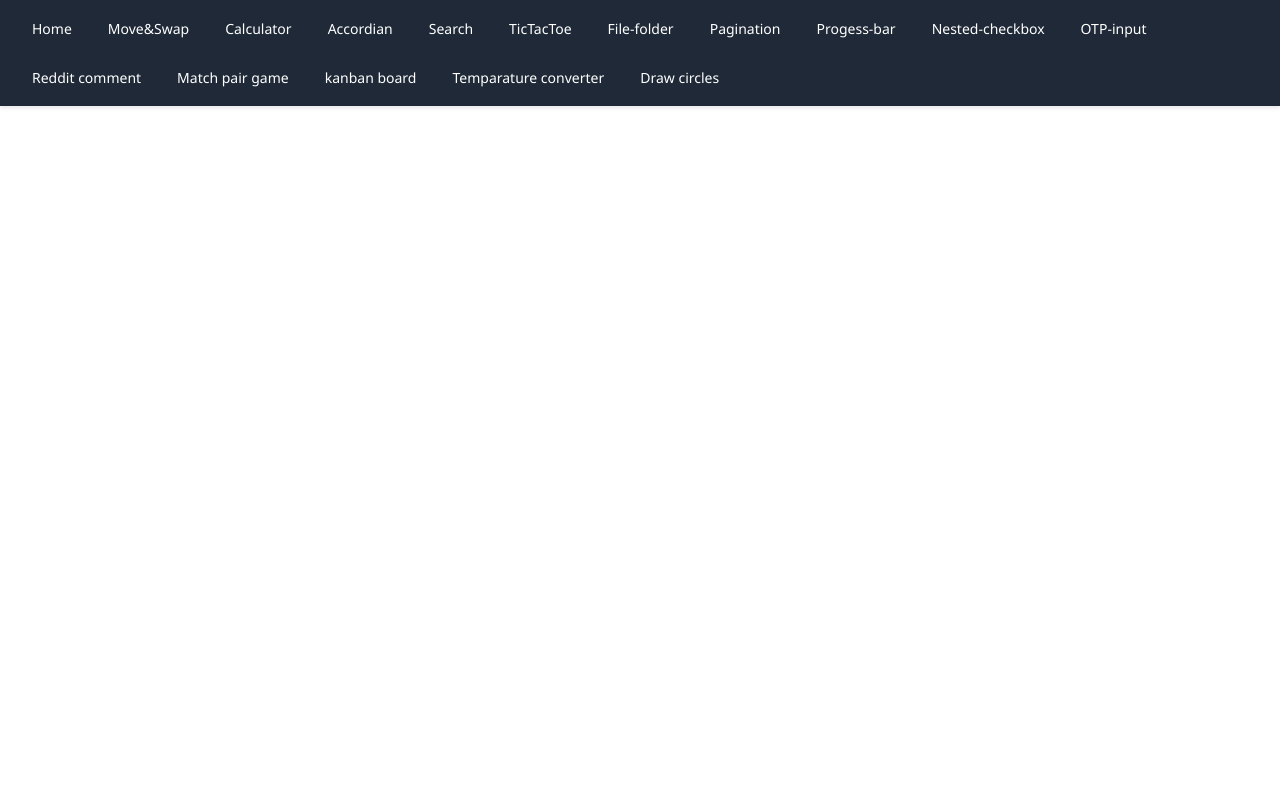
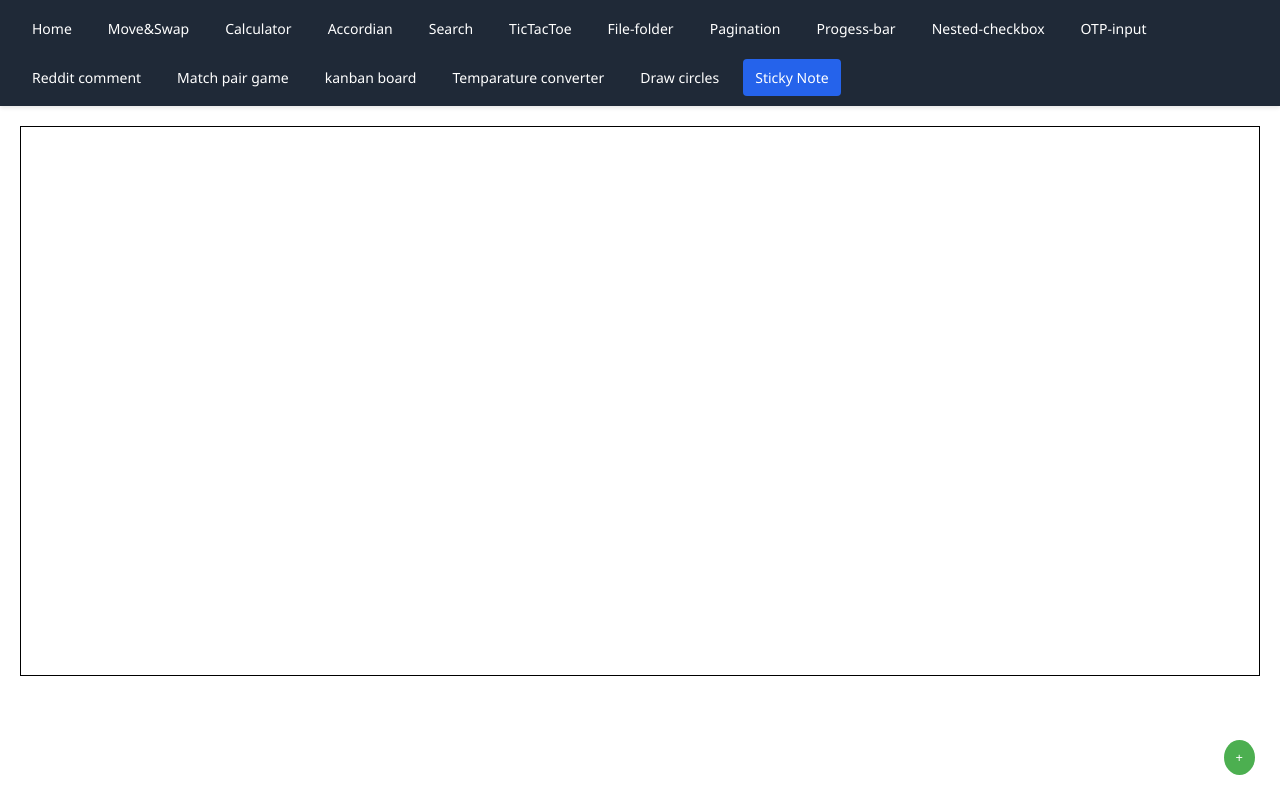
Before and after one commit to pragyasharm/frontend-machine-coding, a React (Create React App) app: page /frontend-machine-coding/sticky-note in a window 1280 px wide. Built offline with nearby package versions, Linux system fonts and the light colour scheme.

Commit message:
Sticky notes container

```diff
--- a/src/App.js
+++ b/src/App.js
@@ -23,6 +23,7 @@ import MatchPairGame from "./Components/Match-pair/MatchPairGame";
 import KanbanBoard from "./Components/Kanban-board/KanbanBoard";
 import TempCoverter from "./Components/Temparature-converter/TempCoverter";
 import DrawCircles from "./Components/Draw-circles/DrawCircles";
+import StickyNote from "./Components/Sticky-notes/SitckyNote";
 
 function App() {
   return (
@@ -50,6 +51,7 @@ function App() {
           <Route path="/kanban-board" element={<KanbanBoard />} />
           <Route path="/temperature-converter" element={<TempCoverter />} />
           <Route path="/draw-circles" element={<DrawCircles />} />
+          <Route path="/sticky-note" element={<StickyNote />} />
           <Route element={<PrivateRoutes />}>
             <Route path="/calculator" element={<Calculator />} />
             <Route path="/accordian" element={<Accordian />} />
--- a/src/Components/Draw-circles/DrawCircles.jsx
+++ b/src/Components/Draw-circles/DrawCircles.jsx
@@ -7,6 +7,7 @@ function DrawCircles() {
   const drawingRef = useRef(null);
 
   const handleDraw = (e) => {
+    console.log(drawingRef.current.__proto__);
     // getBoundingClientRect() it provides property of rectangle left, top, right, bottom, x, y, width, and height
     const rect = drawingRef.current.getBoundingClientRect();
     const x = e.clientX - rect.x;
--- a/src/Components/Header.js
+++ b/src/Components/Header.js
@@ -52,6 +52,9 @@ const Header = () => {
       <NavLink className="p-2" to="/draw-circles">
         Draw circles
       </NavLink>
+      <NavLink className="p-2" to="/sticky-note">
+        Sticky Note
+      </NavLink>
     </div>
   );
 };
--- /dev/null
+++ b/src/Components/Sticky-notes/SitckyNote.jsx
@@ -0,0 +1,128 @@
+import React, { useState } from "react";
+import "./styles.css";
+
+// Pastel color palette
+const COLORS = [
+  "#FFD1DC",
+  "#B5EAD7",
+  "#C7CEEA",
+  "#FFF5BA",
+  "#FFDAC1",
+  "#D5AAFF",
+  "#A0E7E5",
+];
+
+function getRandomColr() {
+  return COLORS[Math.floor(Math.random() * COLORS.length)];
+}
+
+function StickyNote() {
+  const [notes, setNotes] = useState([]);
+
+  const handleAddNote = () => {
+    const newNote = {
+      id: Date.now(),
+      text: "",
+      position: { x: 10, y: 10 },
+      color: getRandomColr(),
+      isDragging: false,
+      offset: false,
+    };
+    setNotes((pre) => [...pre, newNote]);
+  };
+
+  const handleUpdateText = (text, id) => {
+    setNotes((pre) =>
+      pre.map((note) => (note.id === id ? { ...note, text: text } : note))
+    );
+  };
+
+  const handleDelete = (id) => {
+    setNotes((pre) => pre.filter((note) => note.id !== id));
+  };
+
+  // Calculates final position on drop using saved offset
+  const handleDrop = (e) => {
+    const containerRect = e.currentTarget.getBoundingClientRect();
+    const dropX = e.clientX - containerRect.left;
+    const dropY = e.clientY - containerRect.top;
+
+    setNotes((prev) =>
+      prev.map((n) => {
+        if (n.isDragging) {
+          const offsetX = n.offset?.x || 0;
+          const offsetY = n.offset?.y || 0;
+
+          return {
+            ...n,
+            position: {
+              x: dropX - offsetX,
+              y: dropY - offsetY,
+            },
+            isDragging: false,
+            offset: false,
+          };
+        }
+        return n;
+      })
+    );
+  };
+
+  // Captures offset between cursor and note's top-left during drag
+  const handleDragStart = (e, id) => {
+    const noteElem = e.currentTarget.getBoundingClientRect();
+    const offsetX = e.clientX - noteElem.left;
+    const offsetY = e.clientY - noteElem.top;
+
+    setNotes((pre) => {
+      const preNotes = pre.filter((n) => n.id !== id);
+      const currNote = pre.filter((n) => n.id === id);
+      return [
+        ...preNotes,
+        ...currNote.map((n) => ({
+          ...n,
+          isDragging: true,
+          offset: { x: offsetX, y: offsetY },
+        })),
+      ];
+    });
+  };
+
+  return (
+    <div
+      className="sticky-note-container"
+      onDragOver={(e) => e.preventDefault()}
+      onDrop={handleDrop}
+    >
+      <div>
+        {notes.map((note, index) => (
+          <div
+            draggable
+            className="note"
+            key={note.id}
+            style={{
+              backgroundColor: note.color,
+              zIndex: index + 1,
+              top: `${note.position.y}px`,
+              left: `${note.position.x}px`,
+            }}
+            onDragStart={(e) => handleDragStart(e, note.id)}
+          >
+            <button className="close-btn" onClick={() => handleDelete(note.id)}>
+              X
+            </button>
+            <textarea
+              value={note.text}
+              onChange={(e) => handleUpdateText(e.target.value, note.id)}
+            />
+          </div>
+        ))}
+      </div>
+      <button className="add-btn" onClick={handleAddNote}>
+        +
+      </button>
+    </div>
+  );
+}
+
+export default StickyNote;
--- /dev/null
+++ b/src/Components/Sticky-notes/styles.css
@@ -0,0 +1,54 @@
+.sticky-note-container {
+  width: auto;
+  min-height: 550px;
+  border: 1px solid black;
+  margin: 20px;
+  padding: 20px;
+  position: relative;
+}
+
+.sticky-note-container .add-btn {
+  border-radius: 50%;
+  position: fixed;
+  bottom: 25px;
+  right: 25px;
+}
+
+.sticky-note-container .note {
+  position: absolute;
+  margin: auto;
+  width: 170px;
+  height: 150px;
+  box-shadow: 0 6px 12px rgba(0, 0, 0, 0.15);
+  border-radius: 2px;
+  padding: 8px;
+  cursor: grab;
+  transition: box-shadow 0.3s ease;
+}
+.sticky-note-container .note:hover {
+  box-shadow: 0 10px 18px rgba(0, 0, 0, 0.25);
+}
+.sticky-note-container .note textarea {
+  width: 90%;
+  height: 100%;
+  border: none;
+  resize: none;
+  background: transparent;
+  outline: none;
+  font-size: 14px;
+  font-family: "Segoe UI", Tahoma, Geneva, Verdana, sans-serif;
+  color: #333;
+}
+.sticky-note-container .close-btn {
+  position: absolute;
+  top: 6px;
+  right: 6px;
+  border: none;
+  background: transparent;
+  font-weight: bold;
+  cursor: pointer;
+  font-size: 16px;
+  line-height: 16px;
+  user-select: none;
+  transition: transform 0.2s ease;
+}
```
